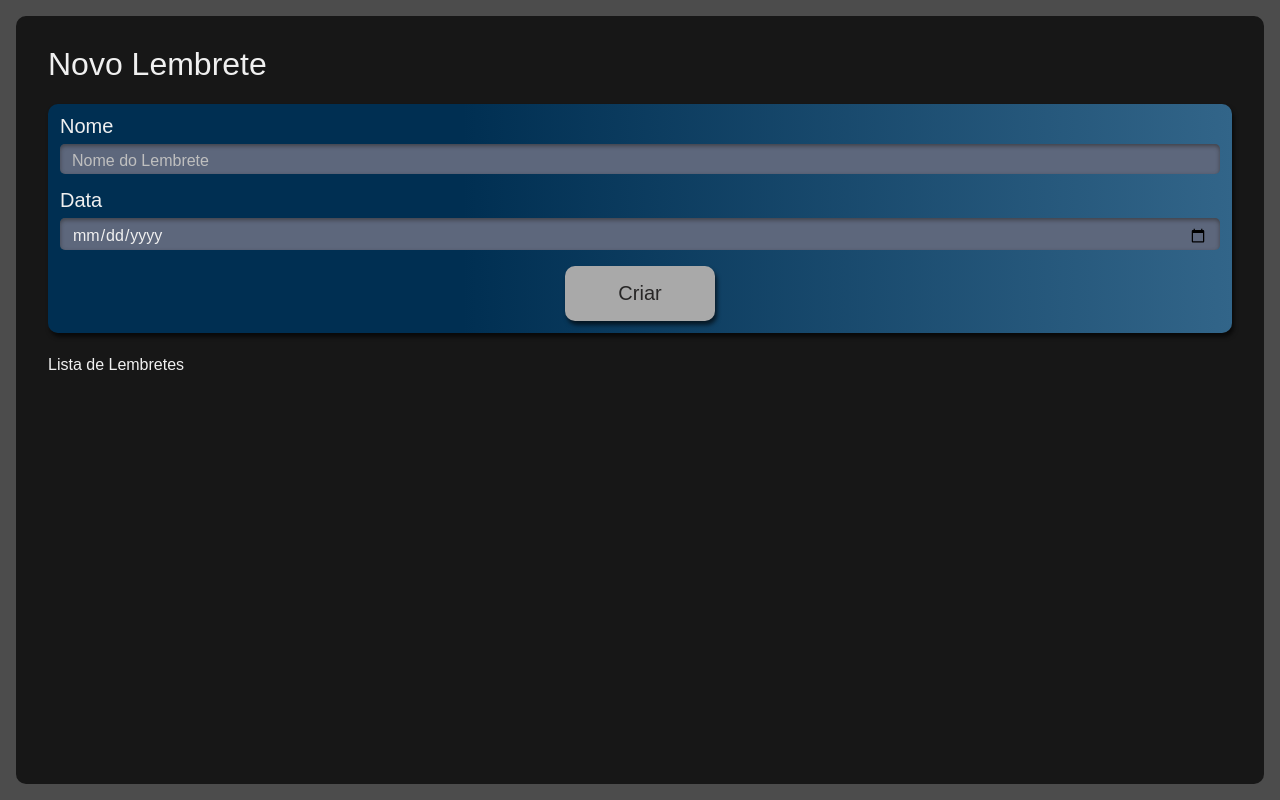
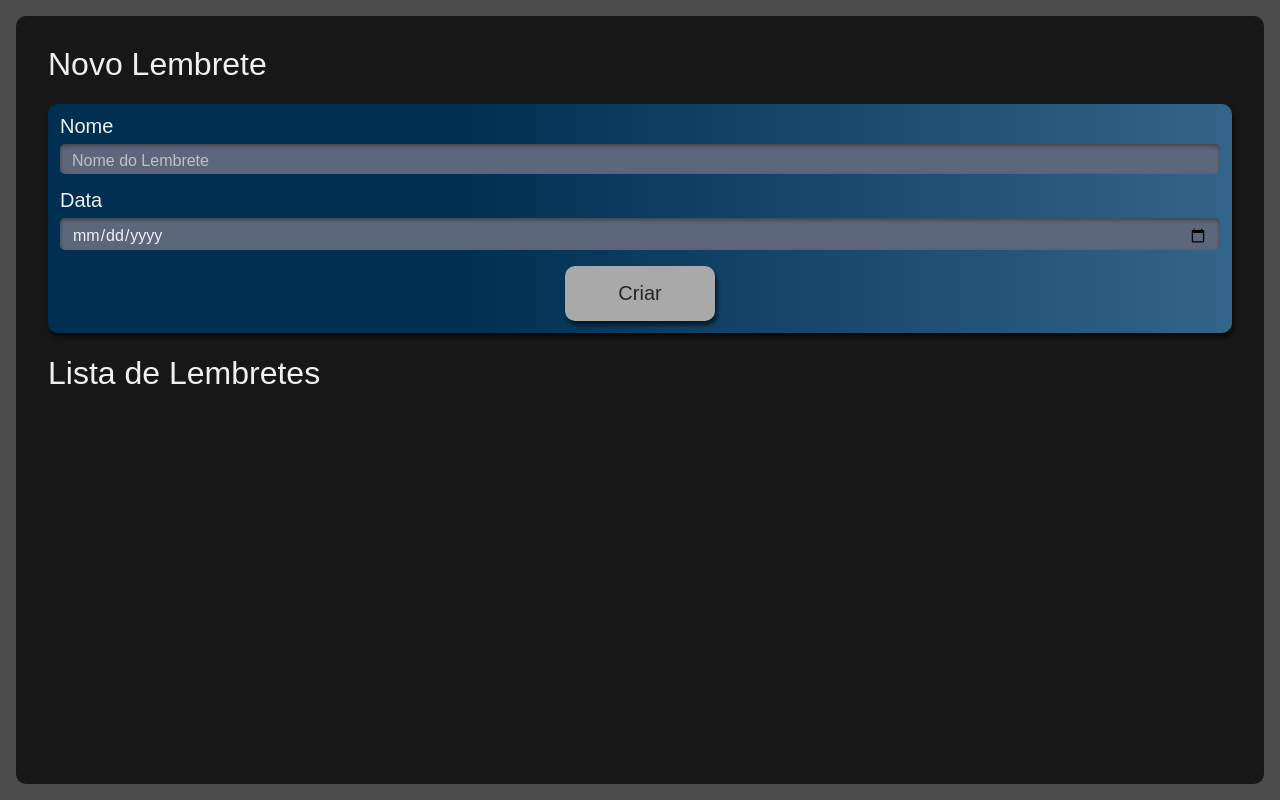
Before and after one commit to erikrocha98/Teste-Pratico-DTI, a React (Create React App) app: page / in a window 1280 px wide. Built offline with nearby package versions, Linux system fonts and the light colour scheme.

Commit message:
feat: Implementação da lista de lembretes e correção de estilizações

```diff
--- a/src/Components/List/Item/index.tsx
+++ b/src/Components/List/Item/index.tsx
@@ -1,8 +1,8 @@
 export default function Item (props: {lembrete: string, data: string}){
     return(
         <li>
+            <span>{props.data}</span>
             <h3>{props.lembrete}</h3>
-            <span>{props.data}</span>
         </li>
     )
 }
--- a/src/Components/List/index.tsx
+++ b/src/Components/List/index.tsx
@@ -1,18 +1,23 @@
 import { Lembrete } from "../../types/lembretes"
 import Item from "./Item"
+import styled from "styled-components"
+
+const Titulo= styled.h1`
+    font-size:32px
+`
 
 function Lista({lembretes}:{lembretes: Lembrete[]}){
 
     return (
-        <aside className='listaTarefas'>
-          <h2> Lista de Lembretes </h2>
+        <aside>
+          <Titulo> Lista de Lembretes </Titulo>
 
           <ul>
             {lembretes.map((item, index) => (
               <Item
                 key={index}
+                data={item.data}
                 lembrete={item.lembrete}
-                data={item.data}
               />
             ))}
           </ul>
```
